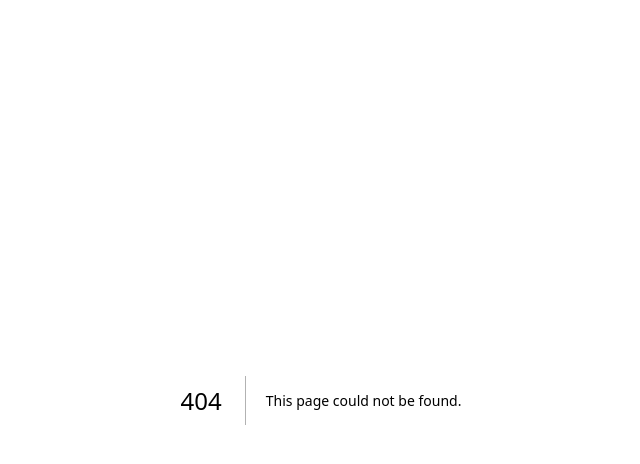
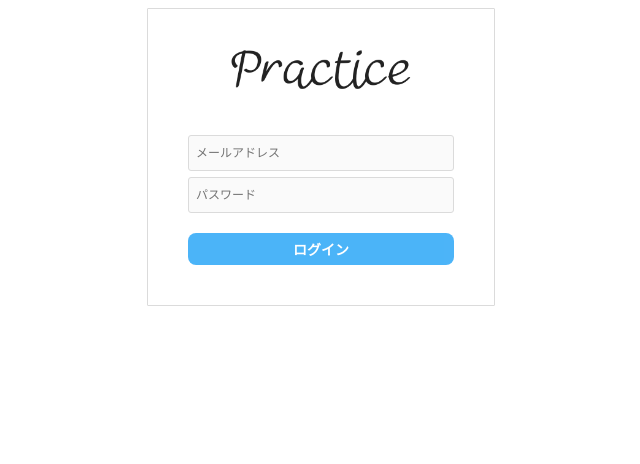
Before and after one commit to terakura-aina/practice, a Next.js app in the folder frontend/: page /login in a window 1280 px wide. Before the commit this address had no page. Shown: the top 464 px of the page, without its empty margins (319-959 px from the left). Built offline with nearby package versions, Linux system fonts and the light colour scheme.

Commit message:
add login page

```diff
--- a/frontend/src/app/components/Form/index.module.css
+++ b/frontend/src/app/components/Form/index.module.css
@@ -3,6 +3,7 @@
 }
 
 .formLabel {
+  font-size: 12px;
   border: 0;
   display: flex;
   height: 36px;
--- a/frontend/src/app/components/Form/index.tsx
+++ b/frontend/src/app/components/Form/index.tsx
@@ -7,8 +7,8 @@ type Props = {
   type: string
   value: string
   setIsEmptyValue: React.Dispatch<React.SetStateAction<boolean>>
-  setIsInvalidValue: React.Dispatch<React.SetStateAction<boolean>>
-  handleErrorMessage: (newMessage: object) => void
+  setIsInvalidValue?: React.Dispatch<React.SetStateAction<boolean>>
+  handleErrorMessage?: (newMessage: object) => void
 }
 
 export function Form({
@@ -30,6 +30,13 @@ export function Form({
   const [focus, setFocus] = useState<boolean>(false)
 
   const onBlur = async () => {
+    if (!setIsInvalidValue) {
+      // login
+      setIsEmptyValue(
+        Object.values(getValues()).filter((value) => value === "").length > 0
+      )
+    } else {
+      // regstar
       const params = { type: value, value: getValues(value) }
       const query = new URLSearchParams(params)
       const res: any = await fetch(`http://localhost:8000/validate?${query}`, {
@@ -44,11 +51,13 @@ export function Form({
         })
         .then(() => {
           setIsEmptyValue(
-          Object.values(getValues()).filter((value) => value === "").length > 0
+            Object.values(getValues()).filter((value) => value === "").length >
+              0
           )
           setIsInvalidValue(Object.keys(errors).length > 0)
           errors[value] ? setNg(true) : setNg(false)
         })
+    }
   }
 
   return (
@@ -65,6 +74,8 @@ export function Form({
           onBlur={() => {
             setFocus(false)
             onBlur()
+
+            if (!handleErrorMessage) return
             if (errors[value]) {
               handleErrorMessage({
                 type: value,
--- /dev/null
+++ b/frontend/src/app/components/LoginForm/index.module.css
@@ -0,0 +1,5 @@
+.errorMessage {
+  list-style: none;
+  color: rgb(237, 73, 86);
+  font-size: 14px;
+}
--- /dev/null
+++ b/frontend/src/app/components/LoginForm/index.tsx
@@ -0,0 +1,60 @@
+"use client"
+
+import { useRouter } from "next/navigation"
+import { useState } from "react"
+import { FormProvider, SubmitHandler, useForm } from "react-hook-form"
+import { Button } from "../Button"
+import { Form } from "../Form"
+import styles from "./index.module.css"
+
+type Inputs = {}
+
+export function LoginForm() {
+  const router = useRouter()
+  const methods = useForm({ mode: "onChange" })
+  const onSubmit: SubmitHandler<Inputs> = async (data) => {
+    const res: any = await fetch("http://localhost:8000/login", {
+      method: "POST",
+      body: JSON.stringify(data),
+      cache: "no-store",
+      headers: {
+        "Content-Type": "application/json",
+      },
+    })
+    const result = res.json()
+    result.then((data: any) => {
+      console.log({ data })
+      if (data.result === "success") {
+        router.push("/mypage")
+      } else {
+        setErrorMessage("メールアドレスまたはパスワードが間違っています")
+      }
+    })
+  }
+
+  const [isEmptyValue, setIsEmptyValue] = useState<boolean>(true)
+  const [errorMessage, setErrorMessage] = useState<string>("")
+
+  return (
+    <FormProvider {...methods}>
+      <form className={styles.form} onSubmit={methods.handleSubmit(onSubmit)}>
+        <Form
+          label="メールアドレス"
+          type="text"
+          value="email"
+          setIsEmptyValue={setIsEmptyValue}
+        />
+        <Form
+          label="パスワード"
+          type="password"
+          value="password"
+          setIsEmptyValue={setIsEmptyValue}
+        />
+        <Button label="ログイン" type="submit" disabled={isEmptyValue} />
+        {errorMessage && (
+          <div className={styles.errorMessage}>{errorMessage}</div>
+        )}
+      </form>
+    </FormProvider>
+  )
+}
--- /dev/null
+++ b/frontend/src/app/login/page.module.css
@@ -0,0 +1,21 @@
+.main {
+  width: 348px;
+  margin: 0 auto;
+  color: rgb(115, 115, 115);
+}
+
+.login {
+  text-align: center;
+  border: 1px solid rgb(219, 219, 219);
+  border-radius: 1px;
+  padding: 0 40px 40px;
+}
+
+.loginTitle {
+  background-image: url(../../../public/logo.png);
+  width: 200px;
+  height: 70px;
+  background-size: 200px;
+  margin: 28px auto;
+  cursor: pointer;
+}
--- /dev/null
+++ b/frontend/src/app/login/page.tsx
@@ -0,0 +1,14 @@
+"use client"
+import styles from "./page.module.css"
+import { LoginForm } from "../components/LoginForm"
+
+export default async function Login() {
+  return (
+    <main className={styles.main}>
+      <div className={styles.login}>
+        <div className={styles.loginTitle} />
+        <LoginForm />
+      </div>
+    </main>
+  )
+}
```
Also changed, not shown: 1 other file (tests, documents, lock files or other folders). Lines whose indentation alone changed are shown as unchanged.
